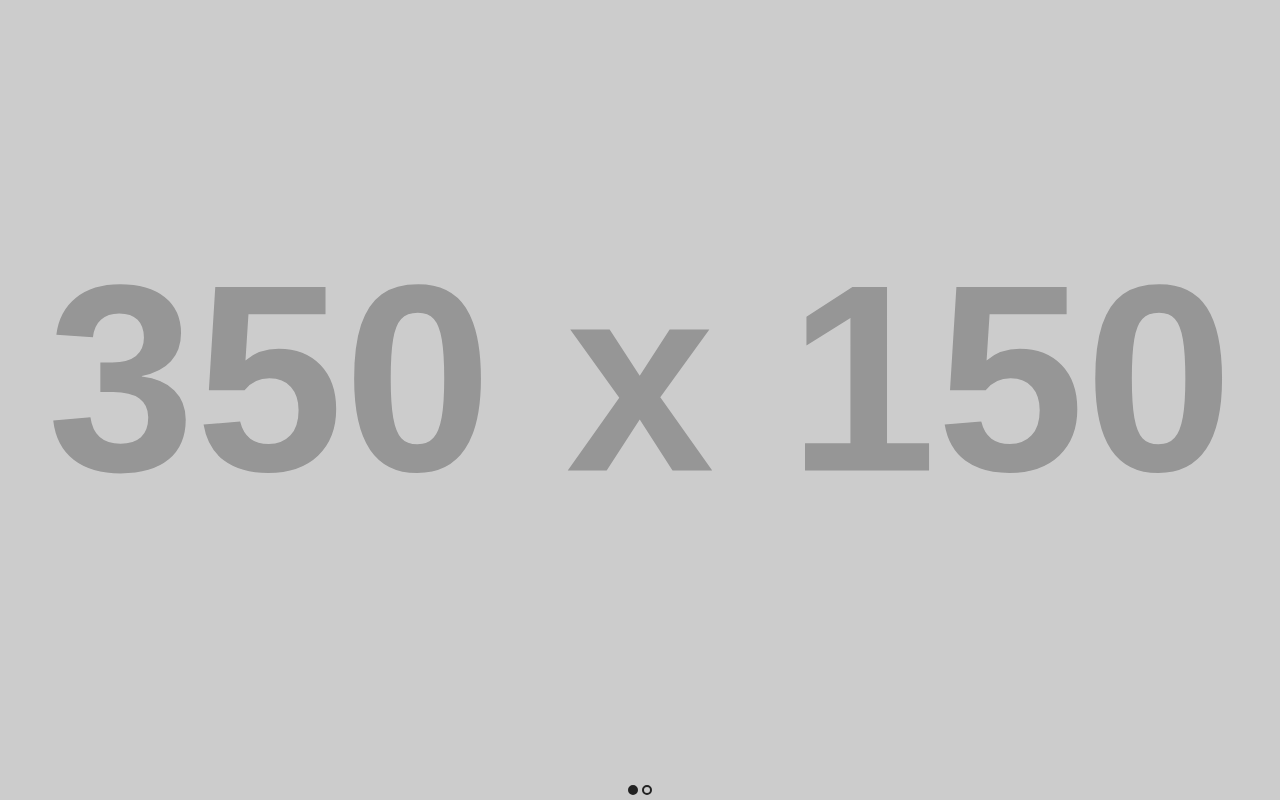
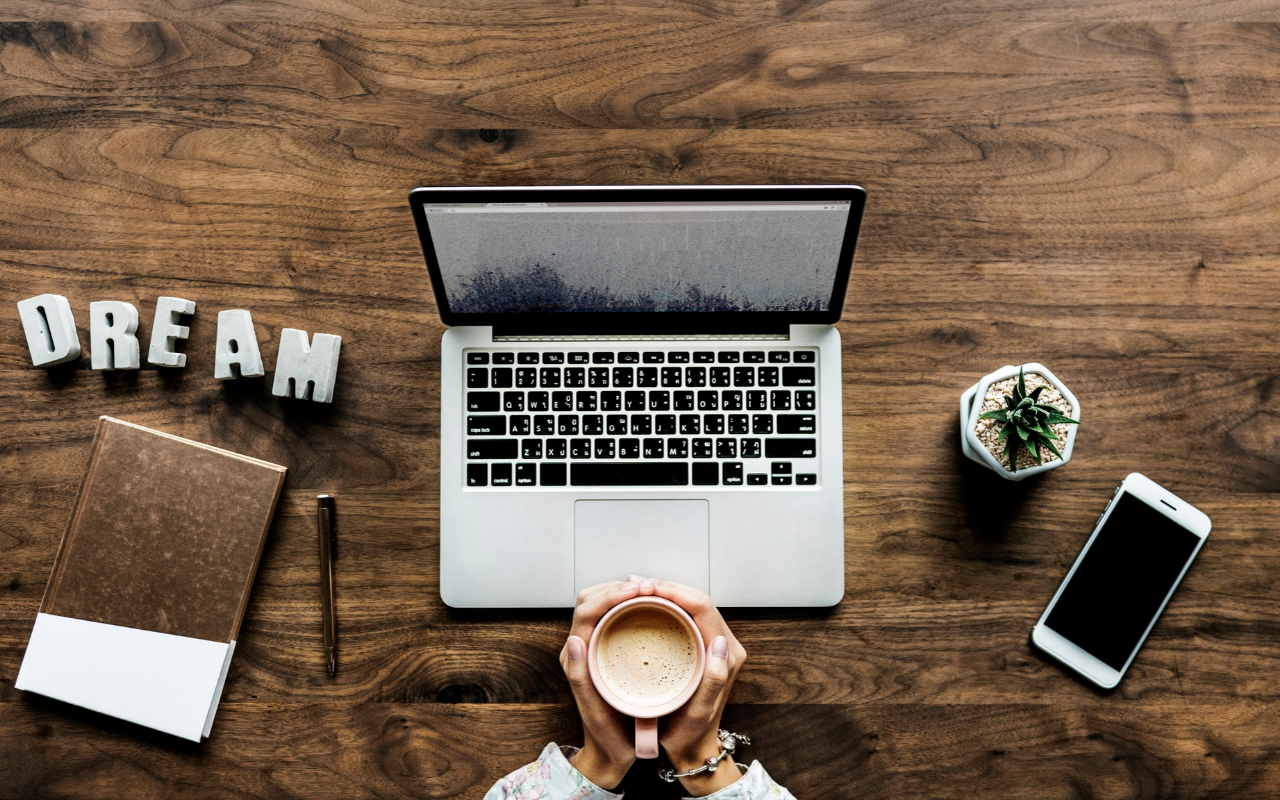
Before and after one commit to MohsAkhtar/project-my-personal-portfolio, a plain HTML site: page index.html in a window 1280 px wide. Drawn offline with nearby package versions, Linux system fonts and the light colour scheme; placeholder pictures from the web are drawn by us.

Commit message:
Added images, image transition and image fading

```diff
--- a/index.html
+++ b/index.html
@@ -16,8 +16,9 @@
 <body>
     <div id="slides">
         <div class="slides-container">
-            <img src="https://via.placeholder.com/350x150" alt="">
-            <img src="https://via.placeholder.com/350x150" alt="">
+            <img src="img/slide1.jpeg" alt="">
+            <img src="img/slide2.jpeg" alt="">
+            <img src="img/slide3.jpeg" alt="">
         </div>
     </div>
 
--- a/js/script.js
+++ b/js/script.js
@@ -1,3 +1,7 @@
 $(document).ready(function() {
-  $('#slides').superslides();
+  $('#slides').superslides({
+    animation: 'fade',
+    play: 5000,
+    pagination: false
+  });
 });
```
Also changed, not shown: img/slide1.jpeg (added), img/slide2.jpeg (added), img/slide3.jpeg (added).
